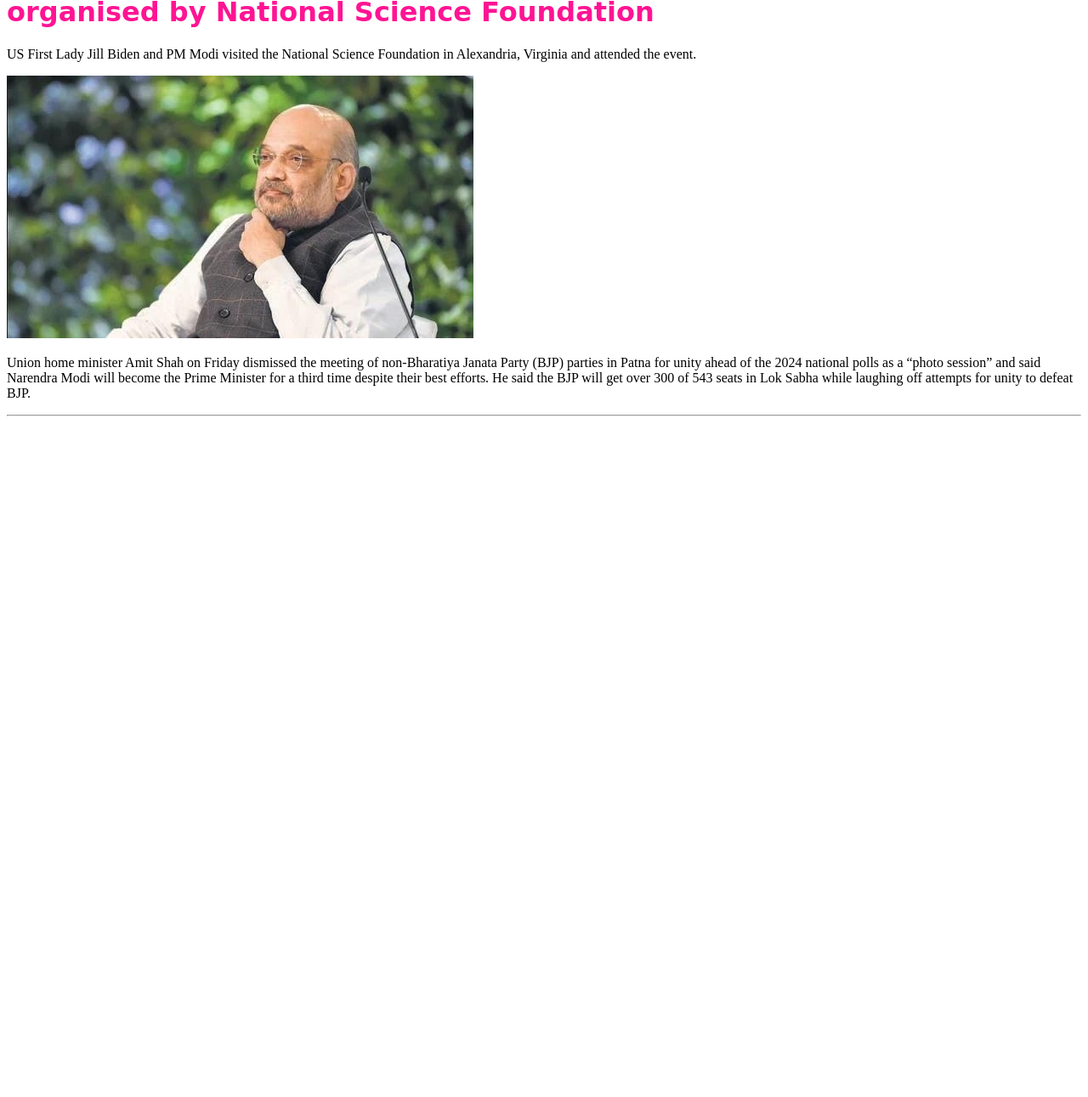
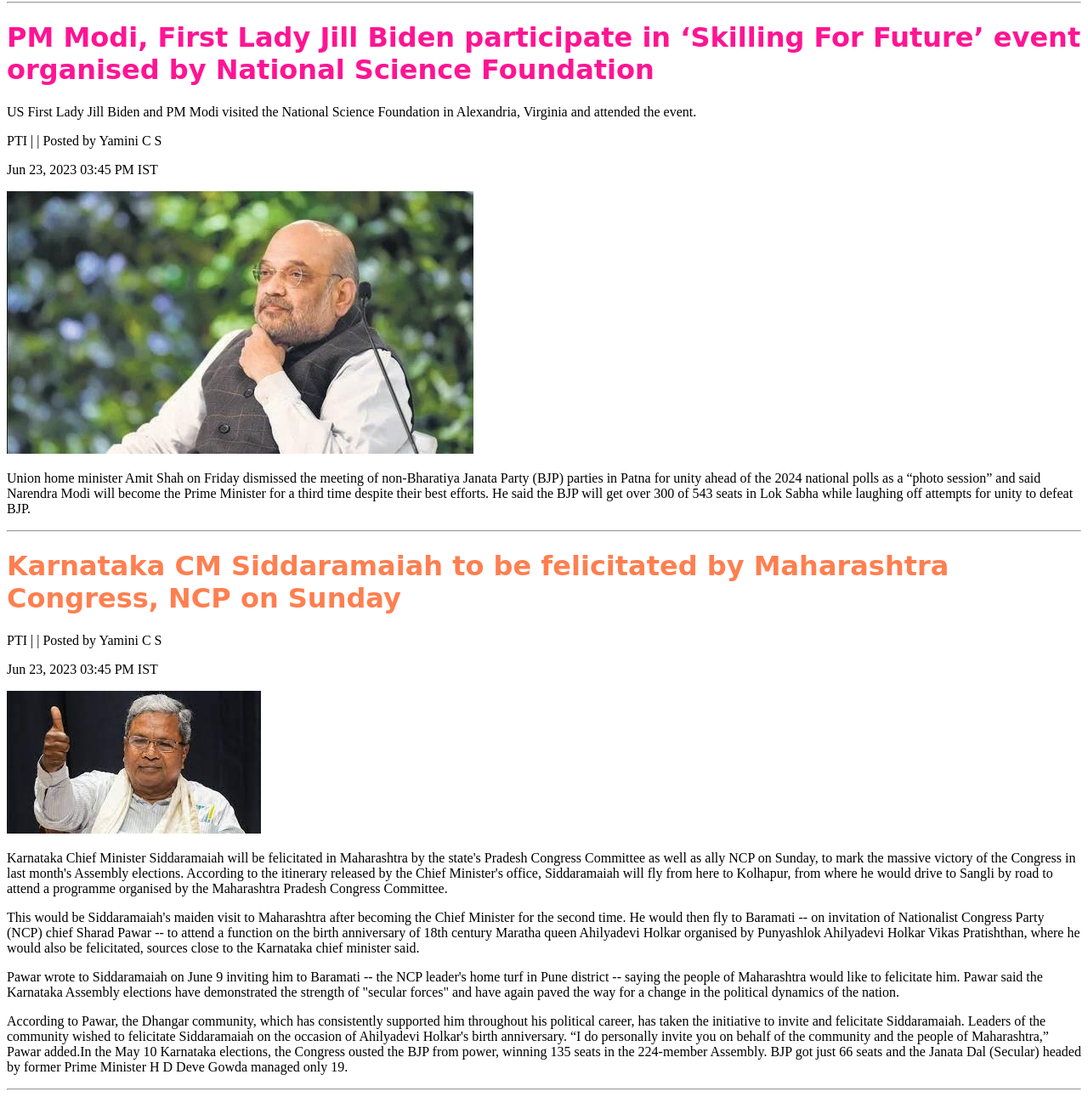
Before and after one commit to nileshchawda123/23jun2023, a plain HTML site: page index.html in a window 1280 px wide. Shown: the part 901-2192 px from the top of the page at 85% size. Before the commit the page ends 1399 px from the top, so only its background shows below. Drawn offline with Linux system fonts and the light colour scheme; a web font is replaced by a local one.

Commit message:
news website using css selector

```diff
--- a/index.html
+++ b/index.html
@@ -10,17 +10,23 @@
         <style>
             h1#a1{
                 color:red;
-                font-family: 'Fasthand', cursive;
+                font-family: 'Permanent Marker', cursive;
             }
             h1#a2{
                 color: deeppink;
                 font-family: 'Fasthand', cursive;
+            }
+            h1#a3{
+                color: coral;
+                font-family: 'Permanent Marker', cursive;
             }
 
         </style>
     </head>
     <body>
         <h1 id="a1">PM Modi arrives at White House to ceremonial welcome hosted by Joe Biden, Jill Biden</h1>
+        <p>PTI | | Posted by Yamini C S</p>
+        <p>Jun 23, 2023 03:45 PM IST</p>
         <img src="./img/1.png" alt="">
         <p>Prime Minister Narendra Modi on Thursday arrived at the White House to a ceremonial welcome hosted by President Joe Biden and First Lady Jill Biden. PM Modi will also have a one-on-one meeting with President Biden to further boost India-US strategic ties. (ANI)</p>
         <p>PM Modi and President Biden started their bilateral talks on Thursday at the White House aimed at further boosting the growing Indo-US strategic relations in areas like defence, space, clean energy and critical technologies. (ANI</p>
@@ -28,8 +34,19 @@
         <hr>
         <h1 id="a2">PM Modi, First Lady Jill Biden participate in ‘Skilling For Future’ event organised by National Science Foundation</h1>
         <p>US First Lady Jill Biden and PM Modi visited the National Science Foundation in Alexandria, Virginia and attended the event.</p>
+        <p>PTI | | Posted by Yamini C S</p>
+        <p>Jun 23, 2023 03:45 PM IST</p>
         <img src="./img/3.png" alt="">
         <p>Union home minister Amit Shah on Friday dismissed the meeting of non-Bharatiya Janata Party (BJP) parties in Patna for unity ahead of the 2024 national polls as a “photo session” and said Narendra Modi will become the Prime Minister for a third time despite their best efforts. He said the BJP will get over 300 of 543 seats in Lok Sabha while laughing off attempts for unity to defeat BJP.</p>
+        <hr>
+        <h1 id="a3">Karnataka CM Siddaramaiah to be felicitated by Maharashtra Congress, NCP on Sunday</h1>
+        <p>PTI | | Posted by Yamini C S</p>
+        <p>Jun 23, 2023 03:45 PM IST</p>
+        <img src="./img/6.png" alt="">
+        <p>Karnataka Chief Minister Siddaramaiah will be felicitated in Maharashtra by the state's Pradesh Congress Committee as well as ally NCP on Sunday, to mark the massive victory of the Congress in last month's Assembly elections. According to the itinerary released by the Chief Minister's office, Siddaramaiah will fly from here to Kolhapur, from where he would drive to Sangli by road to attend a programme organised by the Maharashtra Pradesh Congress Committee.</p>
+        <p>This would be Siddaramaiah's maiden visit to Maharashtra after becoming the Chief Minister for the second time. He would then fly to Baramati -- on invitation of Nationalist Congress Party (NCP) chief Sharad Pawar -- to attend a function on the birth anniversary of 18th century Maratha queen Ahilyadevi Holkar organised by Punyashlok Ahilyadevi Holkar Vikas Pratishthan, where he would also be felicitated, sources close to the Karnataka chief minister said.</p>
+        <p>Pawar wrote to Siddaramaiah on June 9 inviting him to Baramati -- the NCP leader's home turf in Pune district -- saying the people of Maharashtra would like to felicitate him. Pawar said the Karnataka Assembly elections have demonstrated the strength of "secular forces" and have again paved the way for a change in the political dynamics of the nation.</p>
+        <p>According to Pawar, the Dhangar community, which has consistently supported him throughout his political career, has taken the initiative to invite and felicitate Siddaramaiah. Leaders of the community wished to felicitate Siddaramaiah on the occasion of Ahilyadevi Holkar's birth anniversary. “I do personally invite you on behalf of the community and the people of Maharashtra,” Pawar added.In the May 10 Karnataka elections, the Congress ousted the BJP from power, winning 135 seats in the 224-member Assembly. BJP got just 66 seats and the Janata Dal (Secular) headed by former Prime Minister H D Deve Gowda managed only 19. </p>
         <hr>
 
 
```
Also changed, not shown: img/4.png (added), img/6.png (added).
